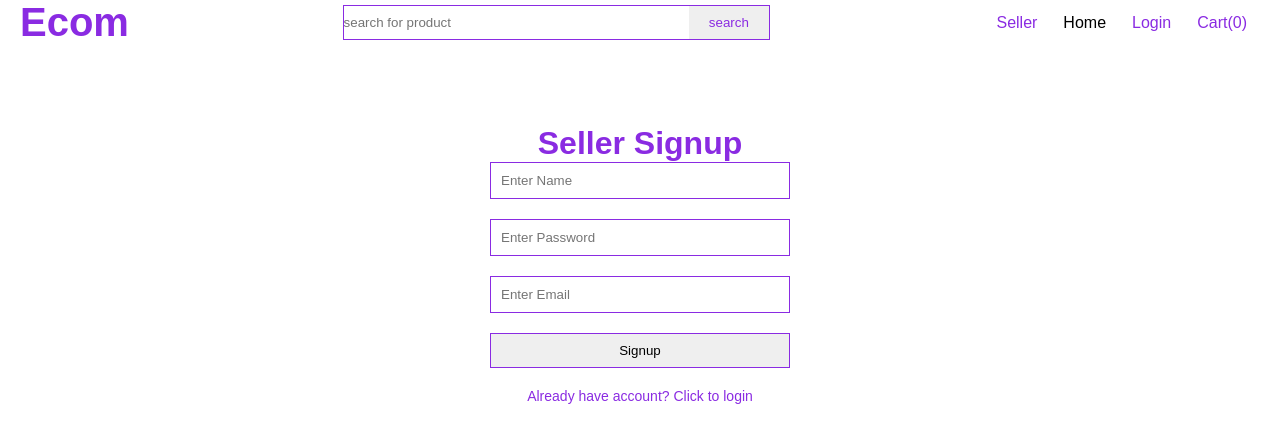
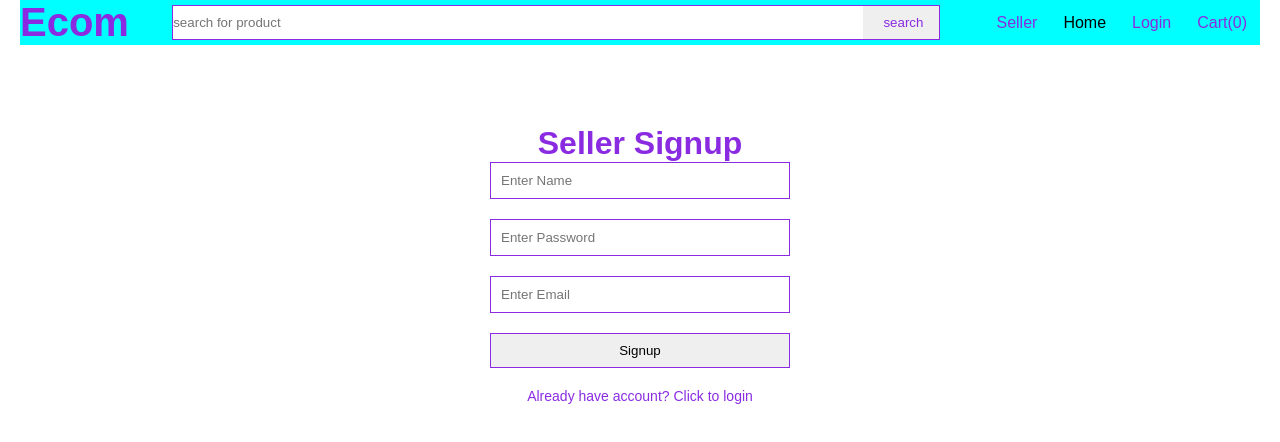
Before and after one commit to mdtalha109/CartNow, an Angular app: page /seller-auth in a window 1280 px wide. Shown: the top 442 px of the page. Built offline with nearby package versions, Linux system fonts and the light colour scheme.

Commit message:
implemented search suggestion

```diff
--- a/src/app/header/header.component.css
+++ b/src/app/header/header.component.css
@@ -2,6 +2,7 @@ nav{
     display: flex;
     justify-content: space-between;
     align-items: center;
+    background-color: aqua;
 }
 
 nav > h1{
@@ -27,15 +28,16 @@ nav ul > li> a{
 
 nav > .nav-search{
     display: flex;
-    flex: 0.5;
+    width: 60vw;
 }
 
 nav input{
-    flex: 1;
+    /* flex: 1; */
     color: blueviolet;
     border: 1px solid blueviolet;
     border-right: 0px;
     height: 35px;
+    width: 90%;
 }
 
 nav > .nav-search button{
@@ -44,6 +46,7 @@ nav > .nav-search button{
     border: 1px solid blueviolet;
     border-left: 0px;
     height: 35px;
+    width: 10%;
     padding: 0 20px;
 }
 
@@ -52,3 +55,26 @@ h1 a {
     color: blueviolet;
     text-decoration: none;
 }
+
+
+
+.suggested-result{
+    position: absolute;
+    display: list-item !important;
+    top: 40px;
+    width: 60vw;
+    z-index: 100;
+    border: 1px solid black;
+}
+.suggested-result ul{
+    padding: 0;
+    margin: 0;
+}
+.suggested-result li{
+    border: 1px solid #fff;
+    background-color: black;
+    color: white;
+    list-style: none;
+    left: 0;
+
+}
--- a/src/app/header/header.component.html
+++ b/src/app/header/header.component.html
@@ -1,8 +1,15 @@
 <nav class="nav">
     <h1> <a routerLink="/">Ecom</a> </h1>
     <div *ngIf="menuType == 'default'" class="nav-search">
-        <input type="search" placeholder="search for product" />
-        <button>search</button>
+        <div style='width: 100%;'>
+            <input type="search" (keyup)="searchProduct($event)" (blur)="hideSearch()" placeholder="search for product" />
+            <button>search</button>
+        </div>
+        <div class="suggested-result" *ngIf="searchResult">
+            <li *ngFor="let item of searchResult">
+                <a>{{item.name}}</a>
+            </li>
+        </div>
     </div>
 
     <div [ngSwitch]="menuType">
--- a/src/app/home/home.component.ts
+++ b/src/app/home/home.component.ts
@@ -1,4 +1,6 @@
 import { Component, OnInit } from '@angular/core';
+import { product } from '../data-type';
+import { ProductService } from '../services/product.service';
 
 @Component({
   selector: 'app-home',
@@ -6,10 +8,20 @@ import { Component, OnInit } from '@angular/core';
   styleUrls: ['./home.component.css']
 })
 export class HomeComponent implements OnInit {
+  popularProduct : undefined | product[]
+  trendyProducts: undefined | product[]
 
-  constructor() { }
+  constructor(private product: ProductService) { }
+  images = [944, 1011, 984].map((n) => `https://picsum.photos/id/${n}/900/500`);
 
   ngOnInit(): void {
+    this.product.popularProduct().subscribe((result) => {
+      this.popularProduct = result
+    })
+
+    this.product.trendyProducts().subscribe((data) => {
+      this.trendyProducts = data
+    })
   }
 
 }
```
